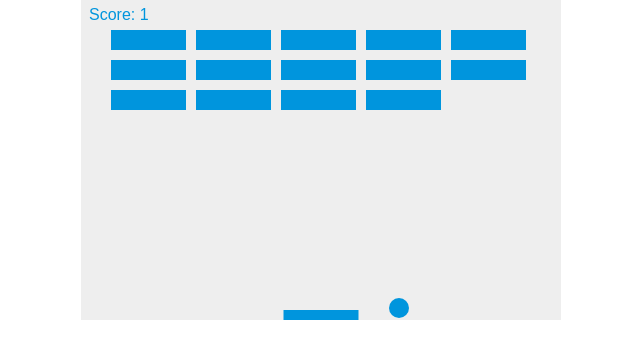
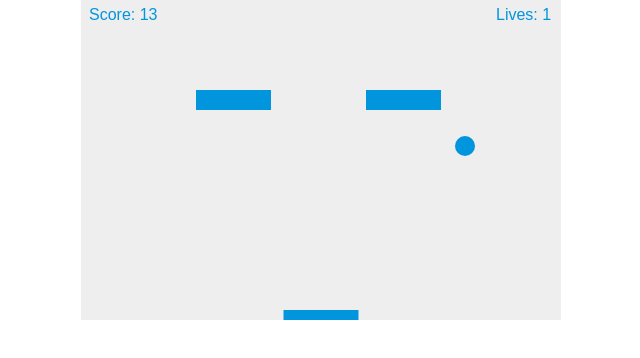
Before and after one commit to JoshBroughton/ACS-1320-Breakout-Basic, a plain HTML site: page index.html in a window 1280 px wide. Shown: the whole page, without its empty margins (319-959 px from the left). Drawn offline with Linux system fonts and the light colour scheme.

Commit message:
part 10 complete; basic tutorial complete. adjusted ball speed to 6 after changing to requestAnimationFrame as 2 was too slow

```diff
--- a/index.html
+++ b/index.html
@@ -34,12 +34,13 @@
 
       let x = canvas.width / 2;
       let y = canvas.height - 30;
-      let dx = 2;
-      let dy = -2;
+      let dx = 6;
+      let dy = -6;
       let paddleX = (canvas.width - paddleWidth) / 2;
       let rightPressed = false;
       let leftPressed = false;
       let score = 0;
+      let lives = 3;
 
       const bricks = [];
       for (let c = 0; c < brickColumnCount; c++) {
@@ -83,6 +84,18 @@
         }
       }
 
+      function drawScore() {
+        ctx.font = "16px Arial";
+        ctx.fillStyle = "#0095DD";
+        ctx.fillText(`Score: ${score}`, 8, 20);
+      }
+
+      function drawLives() {
+        ctx.font = "16px Arial";
+        ctx.fillStyle = "#0095DD";
+        ctx.fillText(`Lives: ${lives}`, canvas.width - 65, 20);
+      }
+
       function draw() {
         ctx.clearRect(0, 0, canvas.width, canvas.height);
         drawBall();
@@ -90,6 +103,7 @@
         drawBricks();
         collisionDetection();
         drawScore();
+        drawLives();
         x += dx;
         y += dy;
         if (x + dx > canvas.width - ballRadius || x + dx < ballRadius) {
@@ -101,9 +115,17 @@
           if (x > paddleX && x < paddleX + paddleWidth) {
             dy = -dy;
           } else {
-            alert("GAME OVER");
-            document.location.reload();
-            clearInterval(interval);
+            lives--;
+            if (!lives) {
+              alert("GAME OVER");
+              document.location.reload();
+            } else {
+              x = canvas.width / 2;
+              y = canvas.height - 30;
+              dx = 6;
+              dy = -6;
+              paddleX = (canvas.width - paddleWidth) / 2;
+            }
           }
         }
 
@@ -112,6 +134,8 @@
         } else if (leftPressed) {
           paddleX = Math.max(paddleX - 7, 0);
         }
+
+        requestAnimationFrame(draw);
       }
 
       function keyDownHandler(e) {
@@ -154,7 +178,6 @@
                 if (score === brickRowCount * brickColumnCount) {
                   alert("YOU WIN, CONGRATULATIONS!");
                   document.location.reload();
-                  clearInterval(interval); // Needed for Chrome to end game
                 }
               }
             }
@@ -162,17 +185,11 @@
         }
       }
 
-      function drawScore() {
-        ctx.font = "16px Arial";
-        ctx.fillStyle = "#0095DD";
-        ctx.fillText(`Score: ${score}`, 8, 20);
-      }
-
       document.addEventListener("keydown", keyDownHandler, false);
       document.addEventListener("keyup", keyUpHandler, false);
       document.addEventListener("mousemove", mouseMoveHandler, false);
 
-      const interval = setInterval(draw, 10);
+      draw();
     </script>
   </body>
 </html>
```
